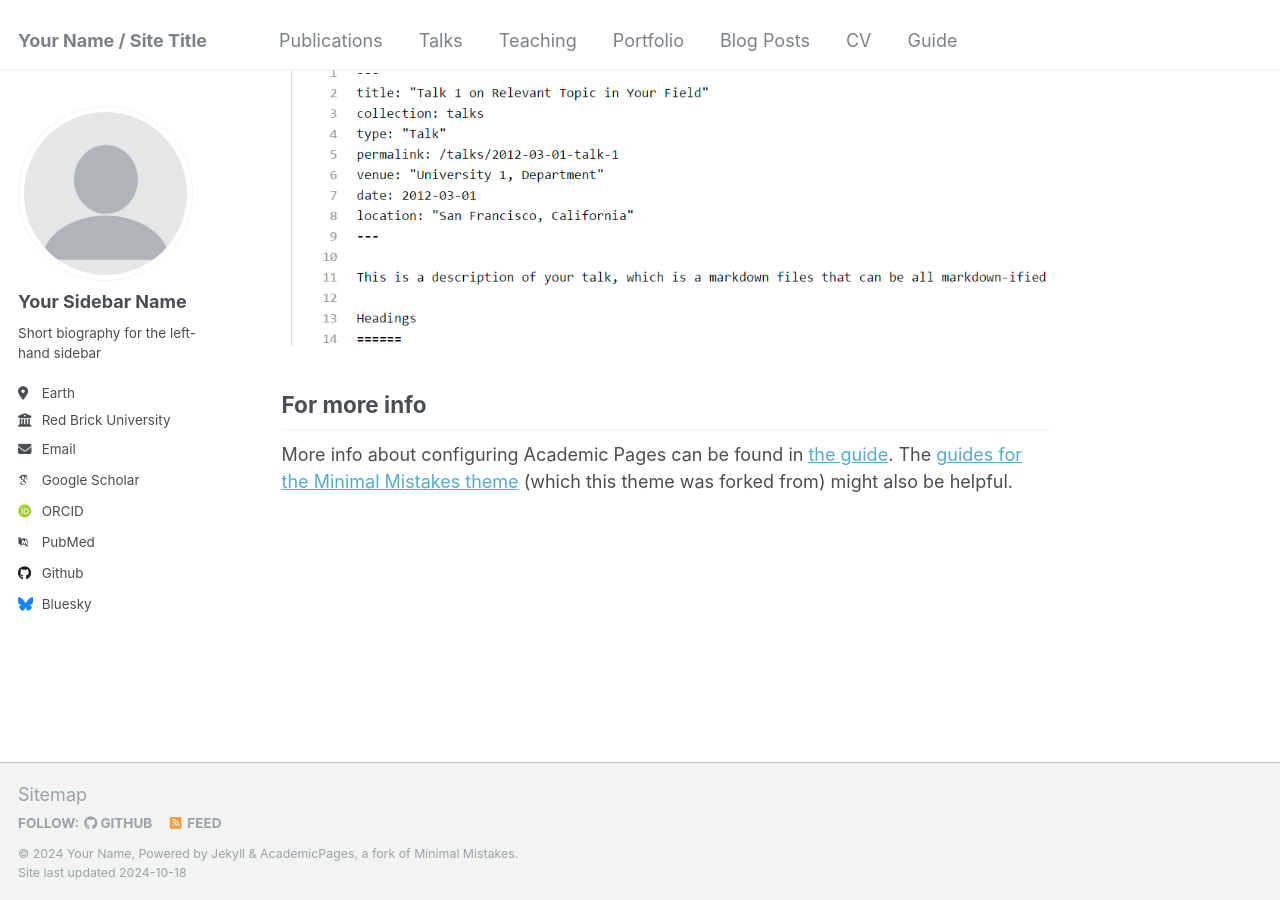
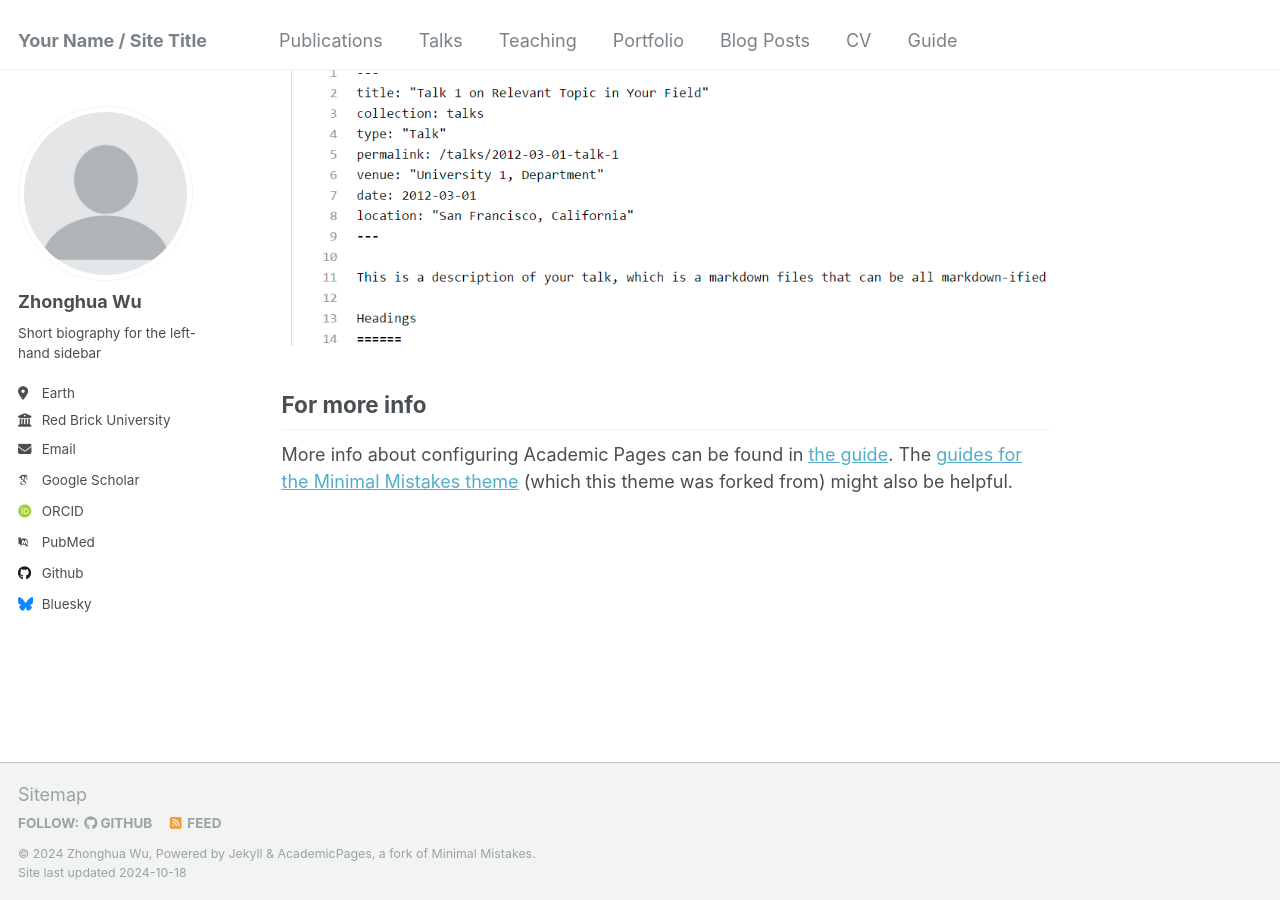
Before and after one commit to wuxhua/wuxhua.github.io, a Jekyll site: the page built from _pages/about.md, in a window 1280 px wide and 900 px high, scrolled down 2643 px. Built offline with Jekyll 4.4.1, drawn with Linux system fonts in a browser that asks for light colours; some web fonts are replaced.

Commit message:
Update _config.yml

```diff
--- a/_config.yml
+++ b/_config.yml
@@ -10,9 +10,9 @@
 locale                   : "en-US"
 title                    : "Your Name / Site Title"
 title_separator          : "-"
-name                     : &name "Your Name"
+name                     : &name "Zhonghua Wu"
 description              : &description "personal description"
-url                      : https://academicpages.github.io # the base hostname & protocol for your site e.g. "https://mmistakes.github.io"
+url                      : https://wuxhua.github.io # the base hostname & protocol for your site e.g. "https://mmistakes.github.io"
 baseurl                  : "" # the subpath of your site, e.g. "/blog"
 repository               : "academicpages/academicpages.github.io"
 
@@ -22,13 +22,13 @@ repository               : "academicpages/academicpages.github.io"
 author:
   # Biographic information
   avatar           : "profile.png"
-  name             : "Your Sidebar Name"
+  name             : "Zhonghua Wu"
   pronouns         : # example: "she/her"
   bio              : "Short biography for the left-hand sidebar"
   location         : "Earth"
   employer         : "Red Brick University"
   uri              : # URL
-  email            : "none@example.org"
+  email            : "wuzhonghua@stu.xju.edu.c"
 
   # Academic websites
   arxiv            : # URL - Update with the correct link to your profile
```
